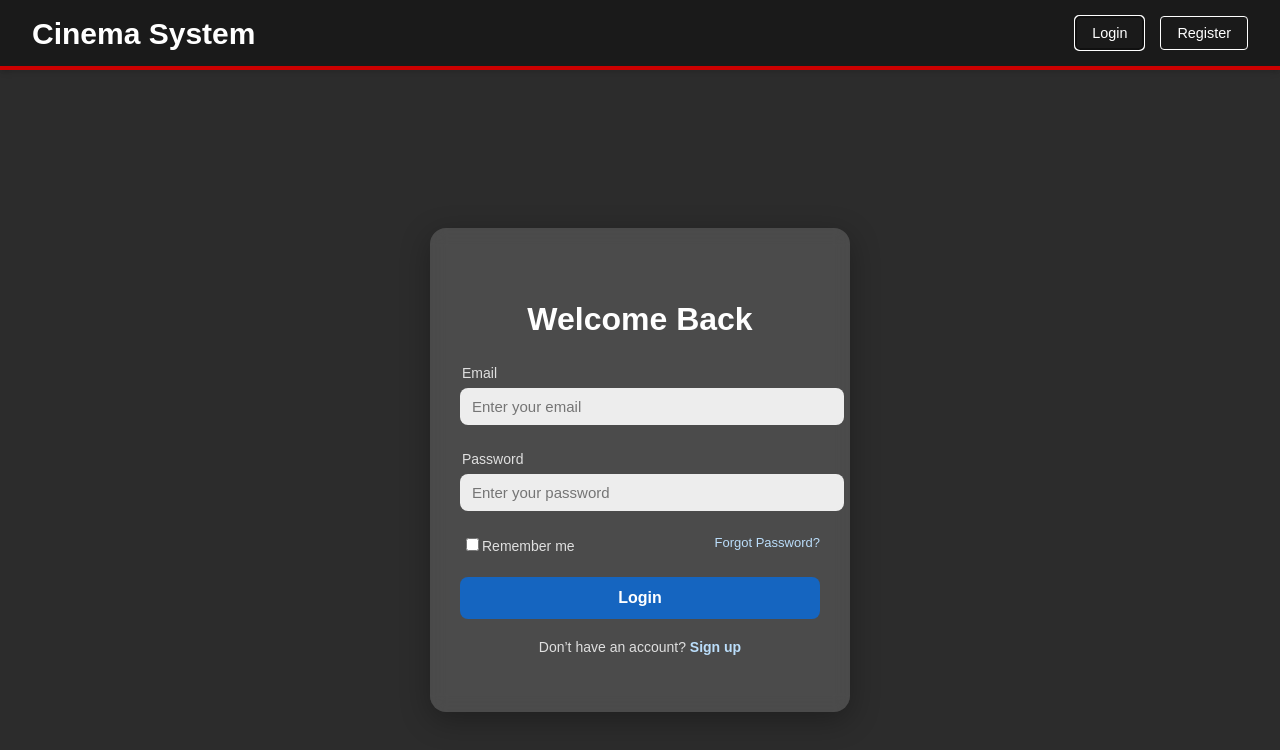
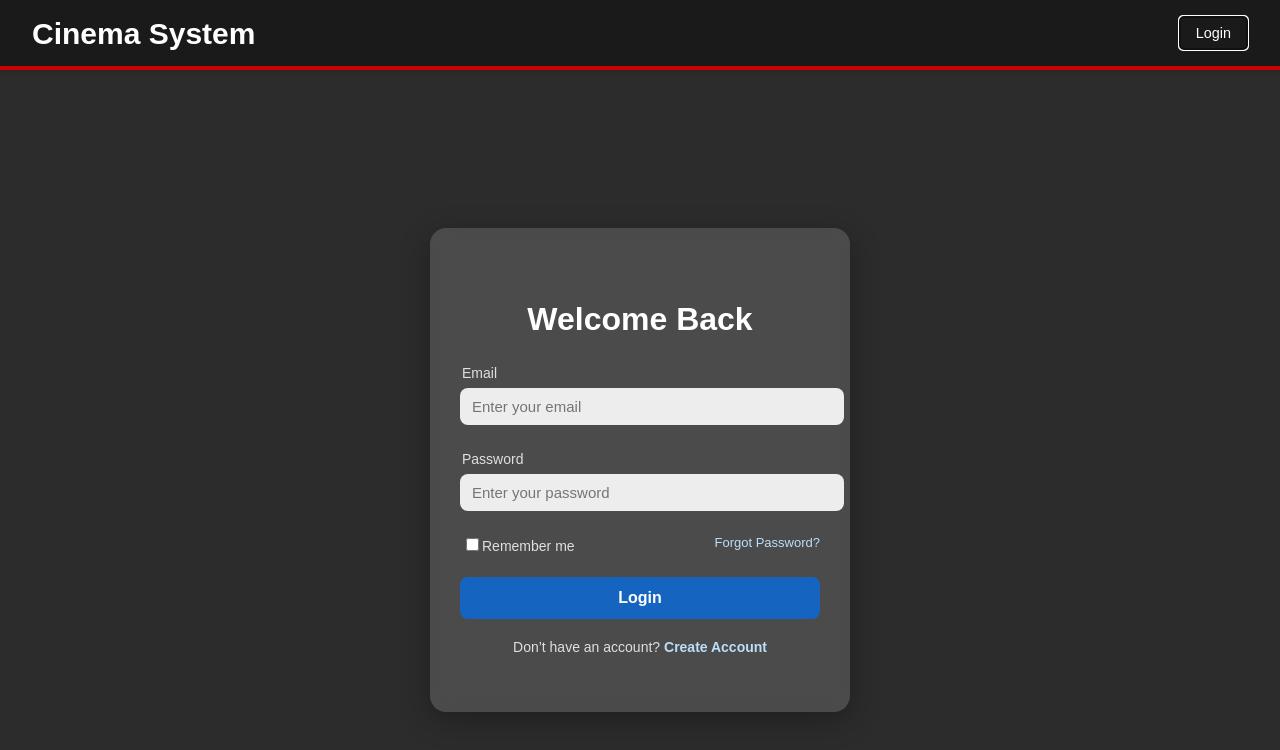
Before and after one commit to kaylaBond14/SE-Project, a React (Vite) app in the folder cinema-ebooking-system/: page / in a window 1280 px wide. Both pictures are taken after a click on the button "Login". Shown: the top 750 px of the page. Built offline with nearby package versions, Linux system fonts and the light colour scheme; no server answers.

Commit message:
connected login and registration

```diff
--- a/cinema-ebooking-system/src/components/HomeHeader.jsx
+++ b/cinema-ebooking-system/src/components/HomeHeader.jsx
@@ -70,12 +70,12 @@ export default function HomeHeader({
             >
               Login
             </button>
-            <button
+            {/* <button
               style={buttonStyle}
               onClick={onRegisterClick}
             >
               Register
-            </button>
+            </button> */}
           </>
         )}
       </div>
--- a/cinema-ebooking-system/src/components/Login.css
+++ b/cinema-ebooking-system/src/components/Login.css
@@ -1,5 +1,4 @@
 /* ---- Login Page Styling ---- */
-
 body {
   margin: 0;
   font-family: 'Segoe UI', Tahoma, Geneva, Verdana, sans-serif;
--- a/cinema-ebooking-system/src/components/Login.jsx
+++ b/cinema-ebooking-system/src/components/Login.jsx
@@ -1,5 +1,5 @@
 import React, { useState, useEffect } from 'react';
-import './Login.css'; // 👈 add this line
+import './Login.css';
 
 export default function Login({ onLoginSuccess, onGoForgot, onGoSignup }) {
   const [email, setEmail] = useState('');
@@ -78,7 +78,7 @@ export default function Login({ onLoginSuccess, onGoForgot, onGoSignup }) {
         <p className="signup-text">
           Don’t have an account?{' '}
           <a href="#" className="signup-link" onClick={onGoSignup}>
-  Sign up
+  Create Account
 </a>
         </p>
       </form>
```
Also changed, not shown: 1 other file (tests, documents, lock files or other folders).
